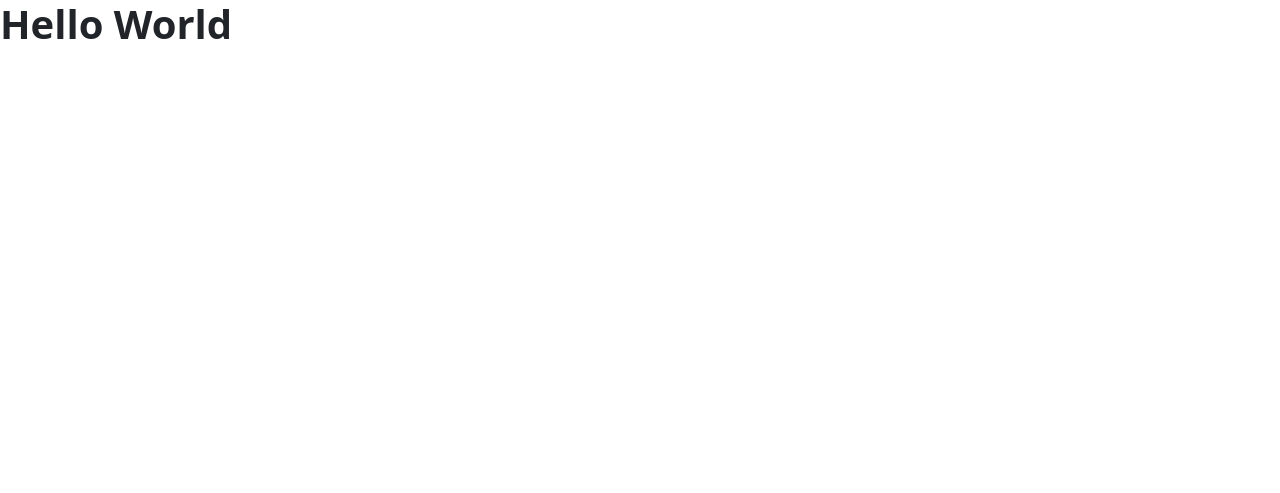
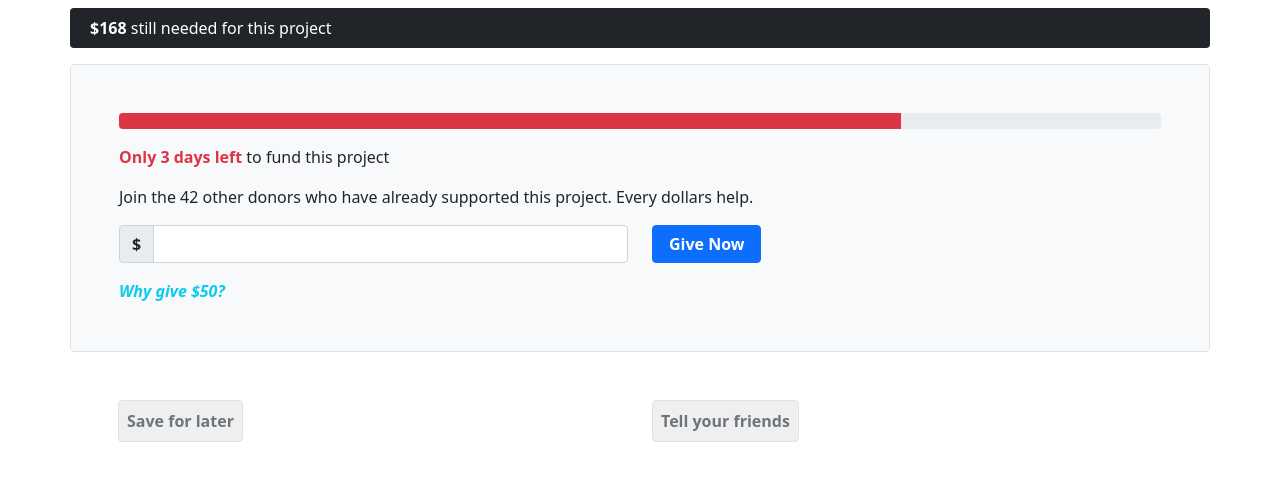
Before and after one commit to naeemmahmud70/html-css-test, a plain HTML site: page index.html in a window 1280 px wide. Drawn offline with nearby package versions, Linux system fonts and the light colour scheme.

Commit message:
text complete

```diff
--- a/index.html
+++ b/index.html
@@ -5,24 +5,61 @@
     <meta charset="UTF-8">
     <meta http-equiv="X-UA-Compatible" content="IE=edge">
     <meta name="viewport" content="width=device-width, initial-scale=1.0">
-    <title>Document</title>
+    <title>Html & Css</title>
     <link rel="stylesheet" href="style.css">
     <link href="https://cdn.jsdelivr.net/npm/bootstrap@5.0.2/dist/css/bootstrap.min.css" rel="stylesheet"
         integrity="sha384-EVSTQN3/azprG1Anm3QDgpJLIm9Nao0Yz1ztcQTwFspd3yD65VohhpuuCOmLASjC" crossorigin="anonymous">
 </head>
 
 <body>
-    <h1 class="fw-bold">Hello World</h1>
+    <header class="container bg-dark mt-2 rounded">
+        <p class="text-white p-2"><strong>$168</strong> still needed for this project</p>
+    </header>
 
+    <main>
+        <section class="container border rounded bg-light p-5">
+            <div class="progress">
+                <div class="progress-bar bg-danger" role="progressbar" style="width: 75%" aria-valuenow="80"
+                    aria-valuemin="0" aria-valuemax="80">
+                </div>
+            </div>
+            <div class="pt-3">
+                <p><strong class="text-danger">Only 3 days left</strong> to fund this project</p>
+                <p>Join the 42 other donors who have already supported this project. Every dollars help.</p>
+            </div>
+            <div>
+                <form class="row mb-3">
+                    <div class="col-md-6 col-6">
+                        <div class="input-group flex-nowrap">
+                            <span class="input-group-text fw-bold" id="addon-wrapping">$</span>
+                            <input type="number" class="form-control" aria-label="number"
+                                aria-describedby="addon-wrapping">
+                        </div>
+                    </div>
+                    <div class="col-md-6 col-6">
+                        <button type="submit" class="btn btn-primary fw-bold px-3">Give Now</button>
+                    </div>
+                </form>
+            </div>
+            <i class="text-info fw-bold">Why give $50?</i>
+        </section>
+    </main>
 
+    <footer class="container p-5">
+        <div class="row">
+            <div class="col-md-6 col-6">
+                <button class="border rounded text-secondary fw-bold p-2">Save for later</button>
+            </div>
+            <div class="col-md-6 col-6">
+                <button class="border rounded text-secondary fw-bold p-2">Tell your friends</button>
 
-
-
-
+            </div>
+        </div>
+    </footer>
 
     <script src="https://cdn.jsdelivr.net/npm/bootstrap@5.0.2/dist/js/bootstrap.bundle.min.js"
         integrity="sha384-MrcW6ZMFYlzcLA8Nl+NtUVF0sA7MsXsP1UyJoMp4YLEuNSfAP+JcXn/tWtIaxVXM" crossorigin="anonymous">
-        </script>
+   </script>
 </body>
 
 </html>
```
